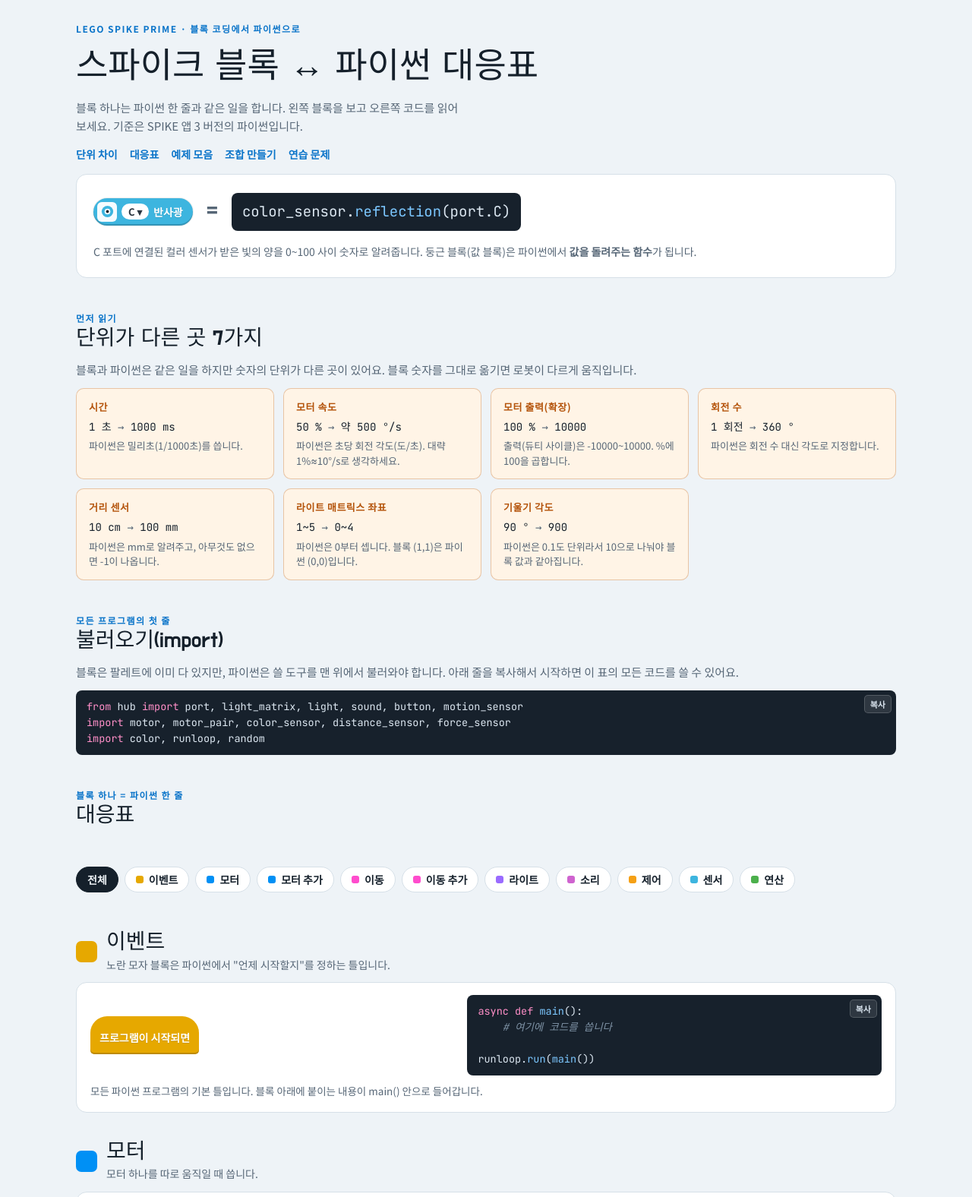
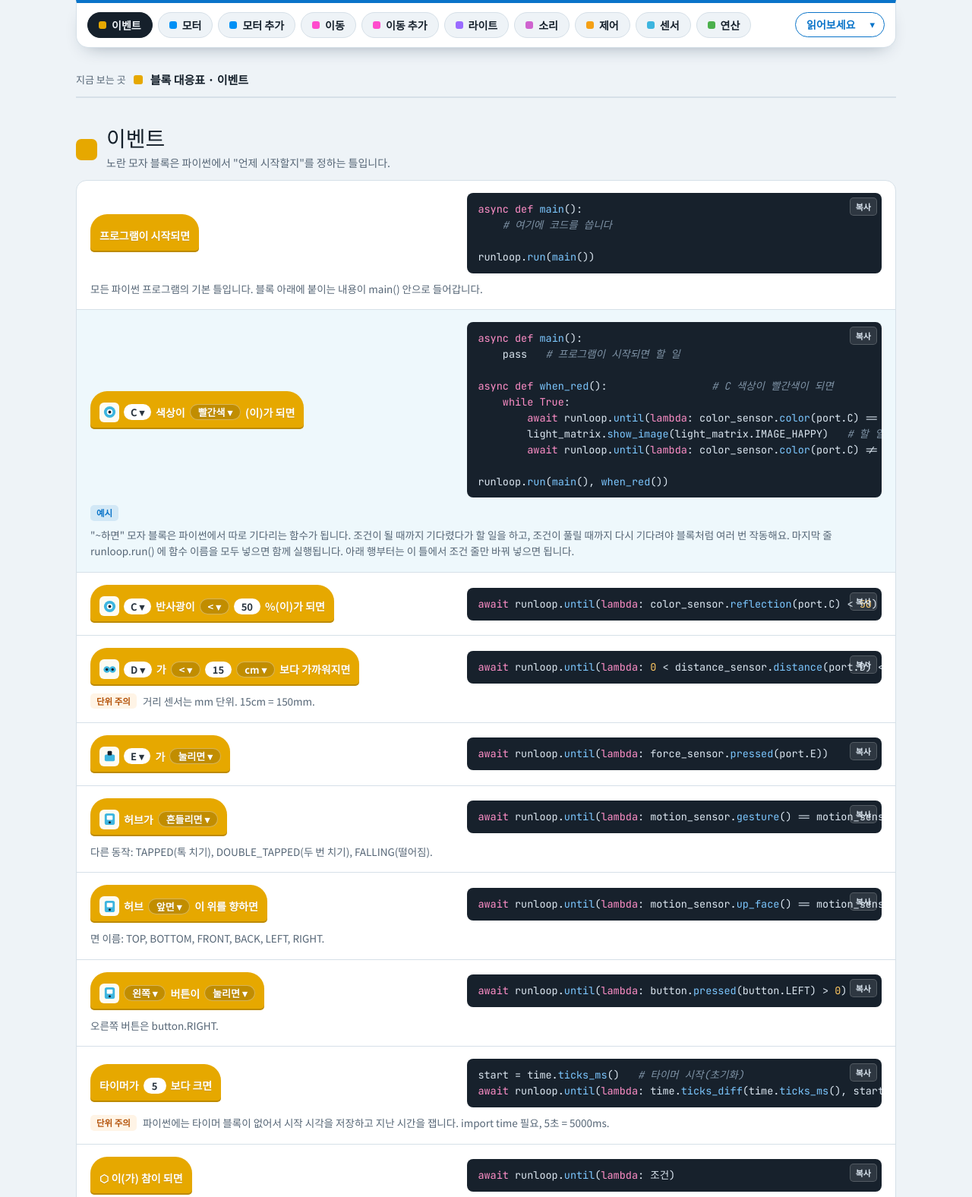
Before and after one commit to wellove/lego_edu, a plain HTML site: page index.html in a window 1280 px wide. Shown: the top 1576 px of the page at 76% size. Drawn offline with Linux system fonts and the light colour scheme.

Commit message:
Add files via upload

```diff
--- a/index.html
+++ b/index.html
@@ -24,10 +24,10 @@
 
 *{box-sizing:border-box}
 body{background:var(--bg);color:var(--ink);font-family:var(--f-body);font-size:15px;line-height:1.6;
-  padding-left:max(16px,env(safe-area-inset-left,0px));padding-right:max(16px,env(safe-area-inset-right,0px));padding-block:28px 64px}
+  padding-left:max(16px,env(safe-area-inset-left,0px));padding-right:max(16px,env(safe-area-inset-right,0px));padding-block:0 64px}
 .wrap{max-width:1080px;margin:0 auto;display:flex;flex-direction:column;gap:40px}
 h1,h2,h3{font-family:var(--f-display);font-weight:400;text-wrap:balance;margin:0;line-height:1.2}
-h1{font-size:clamp(30px,6vw,46px)}
+h1{font-size:clamp(24px,4.5vw,32px)}
 h2{font-size:28px}
 h3{font-size:22px}
 p{margin:0}
@@ -52,6 +52,30 @@
 .unit .conv span{color:var(--muted)}
 .unit small{color:var(--muted);font-size:13px;line-height:1.5}
 
+.menu{position:sticky;top:env(safe-area-inset-top,0px);z-index:5;max-width:1080px;margin:0 auto 30px;background:var(--surface);border:1px solid var(--line);border-top:4px solid var(--accent);border-radius:0 0 16px 16px;box-shadow:0 10px 24px -14px rgba(16,40,64,.45);padding:12px 14px;display:flex;flex-wrap:wrap;align-items:center;gap:10px 14px}
+.menu .grp{display:flex;flex-wrap:wrap;align-items:center;gap:7px;min-width:0}
+.menu .lbl{font-size:11.5px;font-weight:700;letter-spacing:.1em;color:var(--muted);margin-right:2px}
+.menu{flex-wrap:nowrap;justify-content:space-between}
+.menu > .grp:first-child{flex:1 1 auto}
+.menu > .grp:last-child{flex:none;margin-left:auto;align-self:flex-start}
+.menu .sep{display:none}
+@media (max-width:560px){.menu{flex-wrap:wrap}}
+.menu .chip{background:var(--bg)}
+.menu .chip[aria-pressed="true"]{background:var(--ink)}
+.pgsel{position:relative;display:inline-flex}
+.pgsel select{appearance:none;-webkit-appearance:none;font:700 14px var(--f-body);color:var(--accent);background:var(--surface);border:1.5px solid var(--accent);border-radius:999px;padding:6px 34px 6px 14px;cursor:pointer}
+.pgsel select:focus-visible{outline:3px solid var(--accent);outline-offset:2px}
+.pgsel::after{content:"▾";position:absolute;right:13px;top:50%;transform:translateY(-52%);color:var(--accent);pointer-events:none;font-size:13px}
+.pgsel.on select{background:var(--accent);color:var(--surface)}
+.pgsel.on::after{color:var(--surface)}
+.pgsel option{color:var(--ink);background:var(--surface)}
+.nowbar{display:flex;align-items:center;gap:10px;font-size:13px;color:var(--muted);border-bottom:2px solid var(--line);padding-bottom:10px}
+.nowbar b{color:var(--ink);font-size:15px}
+.nowbar i{width:12px;height:12px;border-radius:3px;display:inline-block}
+.chip.pg{border-style:dashed}
+.chip.pg[aria-pressed="true"]{border-style:solid}
+.titlebar{display:flex;flex-wrap:wrap;align-items:baseline;gap:4px 14px}
+.page,.pagecol{display:flex;flex-direction:column;gap:40px}
 .filters{display:flex;flex-wrap:wrap;gap:8px;position:sticky;top:env(safe-area-inset-top,0px);z-index:5;background:var(--bg);padding-block:10px}
 body::before{content:"";position:fixed;inset:0 0 auto;height:env(safe-area-inset-top,0px);z-index:10;background:var(--bg)}
 .chip{font:600 14px var(--f-body);border:1px solid var(--line);background:var(--surface);color:var(--ink);border-radius:999px;padding:6px 14px;cursor:pointer;display:inline-flex;align-items:center;gap:7px}
@@ -157,20 +181,21 @@
 @media (prefers-reduced-motion:reduce){*{transition:none!important}}
 </style>
 
+<nav class="menu" id="filters" aria-label="메뉴"></nav>
 <div class="wrap">
-<header>
-  <span class="eyebrow">LEGO SPIKE PRIME · 블록 코딩에서 파이썬으로</span>
-  <h1>스파이크 블록 ↔ 파이썬 대응표</h1>
-  <p class="lede">블록 하나는 파이썬 한 줄과 같은 일을 합니다. 왼쪽 블록을 보고 오른쪽 코드를 읽어 보세요. 기준은 SPIKE 앱 3 버전의 파이썬입니다.</p>
-  <nav class="toc" aria-label="바로가기"><a href="#units">단위 차이</a><a href="#table">대응표</a><a href="#ex">예제 모음</a><a href="#build">조합 만들기</a><a href="#quiz-sec">연습 문제</a></nav>
+<div class="nowbar" id="nowbar" aria-live="polite"></div>
+
+<div class="page" id="pg-read" hidden>
+<section class="cat">
+  <div><span class="eyebrow">처음 시작할 때</span><h2>읽어보세요</h2></div>
+  <p class="lede">블록 하나는 파이썬 한 줄과 같은 일을 합니다. 대응표에서 왼쪽 블록을 보고 오른쪽 코드를 읽어 보세요.</p>
   <div class="equation">
     <span class="blk rep se"><span class="ico" data-i="color"></span><span class="port">C ▾</span>반사광</span>
     <span class="eq">=</span>
     <code class="big" data-hl>color_sensor.reflection(port.C)</code>
     <p class="cap">C 포트에 연결된 컬러 센서가 받은 빛의 양을 0~100 사이 숫자로 알려줍니다. 둥근 블록(값 블록)은 파이썬에서 <b>값을 돌려주는 함수</b>가 됩니다.</p>
   </div>
-</header>
-
+</section>
 <section class="cat" id="units">
   <div><span class="eyebrow">먼저 읽기</span><h2>단위가 다른 곳 7가지</h2></div>
   <p class="muted">블록과 파이썬은 같은 일을 하지만 숫자의 단위가 다른 곳이 있어요. 블록 숫자를 그대로 옮기면 로봇이 다르게 움직입니다.</p>
@@ -184,22 +209,17 @@
     <div class="unit"><b>기울기 각도</b><div class="conv">90 ° <span>→</span> 900</div><small>파이썬은 0.1도 단위라서 10으로 나눠야 블록 값과 같아집니다.</small></div>
   </div>
 </section>
-
 <section class="cat">
   <div><span class="eyebrow">모든 프로그램의 첫 줄</span><h2>불러오기(import)</h2></div>
   <p class="muted">블록은 팔레트에 이미 다 있지만, 파이썬은 쓸 도구를 맨 위에서 불러와야 합니다. 아래 줄을 복사해서 시작하면 이 표의 모든 코드를 쓸 수 있어요.</p>
   <div class="code"><pre data-hl>from hub import port, light_matrix, light, sound, button, motion_sensor
 import motor, motor_pair, color_sensor, distance_sensor, force_sensor
-import color, runloop, random</pre></div>
+import color, runloop, random, time</pre></div>
 </section>
+</div>
 
-<section class="cat" id="table">
-  <div><span class="eyebrow">블록 하나 = 파이썬 한 줄</span><h2>대응표</h2></div>
-</section>
-<nav class="filters" id="filters" aria-label="카테고리 고르기"></nav>
-<div id="cats" class="wrap" style="gap:36px"></div>
-
-<section class="cat" id="ex">
+<div class="page" id="pg-table"><div id="cats" class="pagecol"></div></div>
+<div class="page" id="pg-ex" hidden><section class="cat" id="ex">
   <div><span class="eyebrow">합쳐 보기</span><h2>예제 모음</h2></div>
   <p class="muted">센서·라이트·소리를 하나씩 써 보는 <b>기본 예제</b>와, 여러 개를 합친 <b>응용 예제</b>가 있어요. C자 블록 안에 들어간 블록은 파이썬의 <b>들여쓰기 4칸</b>과 같은 뜻입니다.</p>
   <div class="filters" id="exGroups" style="position:static" role="group" aria-label="예제 종류"></div>
@@ -207,9 +227,8 @@
     <nav class="ex-list" id="exList" aria-label="예제 목록"></nav>
     <article class="card" id="exView" aria-live="polite"></article>
   </div>
-</section>
-
-<section class="cat" id="build">
+</section></div>
+<div class="page" id="pg-build" hidden><section class="cat" id="build">
   <div><span class="eyebrow">직접 만들기</span><h2>센서 + 출력 조합 만들기</h2></div>
   <p class="muted">센서 조건 하나와 출력을 고르면 블록 프로그램과 파이썬 코드가 함께 만들어집니다. 라이트와 소리를 같이 고르면 둘이 함께 작동해요.</p>
   <div class="builder">
@@ -220,12 +239,11 @@
     </div>
     <article class="card" id="buildOut" aria-live="polite"></article>
   </div>
-</section>
-
-<section class="cat" id="quiz-sec">
+</section></div>
+<div class="page" id="pg-quiz" hidden><section class="cat" id="quiz-sec">
   <div><span class="eyebrow">직접 해보기</span><h2>블록을 파이썬으로 바꿔 보세요</h2></div>
   <div class="quiz" id="quiz"></div>
-</section>
+</section></div>
 
 <footer>SPIKE 앱 버전에 따라 블록에 적힌 한글 표현이 조금 다를 수 있습니다. 파이썬 코드는 SPIKE 앱 3의 파이썬(모듈 <code>motor</code>, <code>motor_pair</code>, <code>runloop</code> 등) 기준이며, 예전 SPIKE 2 파이썬(<code>from spike import ...</code>)과는 문법이 다릅니다. 가속률처럼 블록의 단계(느림·중간·빠름)를 숫자로 옮긴 값은 수업용 예시값이니 로봇에 맞게 조정하세요.</footer>
 </div>
@@ -292,6 +310,27 @@
 const DATA=[
  {id:'event',name:'이벤트',color:'--c-event',desc:'노란 모자 블록은 파이썬에서 "언제 시작할지"를 정하는 틀입니다.',rows:[
   [HAT,'async def main():\n    # 여기에 코드를 씁니다\n\nrunloop.run(main())','모든 파이썬 프로그램의 기본 틀입니다. 블록 아래에 붙이는 내용이 main() 안으로 들어갑니다.'],
+  [B('hat','ev','@color{C} 색상이 <빨간색>(이)가 되면'),`async def main():
+    pass   # 프로그램이 시작되면 할 일
+
+async def when_red():                 # C 색상이 빨간색이 되면
+    while True:
+        await runloop.until(lambda: color_sensor.color(port.C) == color.RED)
+        light_matrix.show_image(light_matrix.IMAGE_HAPPY)   # 할 일
+        await runloop.until(lambda: color_sensor.color(port.C) != color.RED)
+
+runloop.run(main(), when_red())`,'"~하면" 모자 블록은 파이썬에서 따로 기다리는 함수가 됩니다. 조건이 될 때까지 기다렸다가 할 일을 하고, 조건이 풀릴 때까지 다시 기다려야 블록처럼 여러 번 작동해요. 마지막 줄 runloop.run() 에 함수 이름을 모두 넣으면 함께 실행됩니다. 아래 행부터는 이 틀에서 조건 줄만 바꿔 넣으면 됩니다.','star'],
+  [B('hat','ev','@color{C} 반사광이 <&lt;>[50]%(이)가 되면'),'await runloop.until(lambda: color_sensor.reflection(port.C) < 50)',''],
+  [B('hat','ev','@dist{D} 가 <&lt;>[15]<cm>보다 가까워지면'),'await runloop.until(lambda: 0 < distance_sensor.distance(port.D) < 150)','거리 센서는 mm 단위. 15cm = 150mm.','unit'],
+  [B('hat','ev','@force{E} 가 <눌리면>'),'await runloop.until(lambda: force_sensor.pressed(port.E))',''],
+  [B('hat','ev','@hub 허브가 <흔들리면>'),'await runloop.until(lambda: motion_sensor.gesture() == motion_sensor.SHAKEN)','다른 동작: TAPPED(톡 치기), DOUBLE_TAPPED(두 번 치기), FALLING(떨어짐).'],
+  [B('hat','ev','@hub 허브 <앞면>이 위를 향하면'),'await runloop.until(lambda: motion_sensor.up_face() == motion_sensor.FRONT)','면 이름: TOP, BOTTOM, FRONT, BACK, LEFT, RIGHT.'],
+  [B('hat','ev','@hub<왼쪽> 버튼이 <눌리면>'),'await runloop.until(lambda: button.pressed(button.LEFT) > 0)','오른쪽 버튼은 button.RIGHT.'],
+  [B('hat','ev','타이머가 [5]보다 크면'),'start = time.ticks_ms()   # 타이머 시작(초기화)\nawait runloop.until(lambda: time.ticks_diff(time.ticks_ms(), start) > 5000)','파이썬에는 타이머 블록이 없어서 시작 시각을 저장하고 지난 시간을 잽니다. import time 필요, 5초 = 5000ms.','unit'],
+  [B('hat','ev','⬡ 이(가) 참이 되면'),'await runloop.until(lambda: 조건)','육각형 블록 자리에 넣은 조건을 lambda: 뒤에 그대로 씁니다.'],
+  [B('hat','ev','<메시지1> 을(를) 받았을 때'),'async def message1():\n    # 메시지를 받았을 때 할 일','파이썬에는 방송 기능이 따로 없어서 "받았을 때" 블록을 함수로 만듭니다.'],
+  [B('stack','ev','<메시지1> 방송하고 기다리기'),'await message1()','방송 = 그 함수를 부르기. await 는 함수가 끝날 때까지 기다립니다.'],
+  [B('stack','ev','<메시지1> 방송하기'),'await message1()','블록의 "기다리지 않는 방송"은 파이썬으로 똑같이 옮기기 어려워서, 수업에서는 보통 기다리는 방식으로 씁니다.'],
  ]},
  {id:'motor',name:'모터',color:'--c-motor',desc:'모터 하나를 따로 움직일 때 씁니다.',rows:[
   [B('stack','mo','@motor{A}<시계 방향 ↻>으로 [1] <회전> 실행'),'await motor.run_for_degrees(port.A, 360, 720)','(포트, 각도, 속도). 1회전 = 360°. 반시계 방향은 각도를 -360으로 씁니다.','unit'],
@@ -668,17 +707,27 @@
 });
 
 const store={get(k,d){try{return localStorage.getItem(k)??d}catch{return d}},set(k,v){try{localStorage.setItem(k,v)}catch{}}};
-const fl=document.getElementById('filters');
-const all=[{id:'all',name:'전체'}].concat(DATA);
-fl.innerHTML=all.map(c=>`<button class="chip" type="button" id="chip-${c.id}" data-id="${c.id}" aria-pressed="false">${c.color?`<i style="background:var(${c.color})"></i>`:''}${c.name}</button>`).join('');
-function applyCat(id){
+const fl=document.getElementById('filters'),nowbar=document.getElementById('nowbar');
+const PAGES=[{id:'read',name:'읽어보세요'},{id:'ex',name:'예제 모음'},{id:'build',name:'조합 만들기'},{id:'quiz',name:'연습 문제'}];
+fl.innerHTML=`<div class="grp">`
+  +DATA.map(c=>`<button class="chip" type="button" id="chip-${c.id}" data-id="${c.id}" aria-pressed="false"><i style="background:var(${c.color})"></i>${c.name}</button>`).join('')
+  +`</div><span class="sep" aria-hidden="true"></span><div class="grp"><label class="pgsel" id="pgWrap"><select id="pgSel" aria-label="학습 자료 고르기"><option value="" disabled hidden>읽어보세요</option>`
+  +PAGES.map(p=>`<option value="${p.id}">${p.name}</option>`).join('')+`</select></label></div>`;
+const pgSel=document.getElementById('pgSel'),pgWrap=document.getElementById('pgWrap');
+function go(id,scroll){
+  const pg=PAGES.find(p=>p.id===id), cat=DATA.find(c=>c.id===id);
   fl.querySelectorAll('.chip').forEach(b=>b.setAttribute('aria-pressed',b.dataset.id===id));
-  cats.querySelectorAll('.cat').forEach(s=>s.hidden=!(id==='all'||s.dataset.cat===id));
-  store.set('spike-cat',id);
+  pgSel.value=pg?id:''; pgWrap.classList.toggle('on',!!pg);
+  document.querySelectorAll('.page').forEach(el=>el.hidden=el.id!==(pg?'pg-'+id:'pg-table'));
+  if(cat)cats.querySelectorAll('.cat').forEach(s=>s.hidden=s.dataset.cat!==id);
+  nowbar.innerHTML=pg?`지금 보는 곳 <b>학습 자료 · ${pg.name}</b>`:`지금 보는 곳 <i style="background:var(${cat.color})"></i><b>블록 대응표 · ${cat.name}</b>`;
+  store.set('spike-menu',id);
+  if(scroll)window.scrollTo({top:0});
 }
-fl.addEventListener('click',e=>{const b=e.target.closest('.chip');if(b)applyCat(b.dataset.id)});
-const savedCat=store.get('spike-cat','all');
-applyCat(DATA.some(d=>d.id===savedCat)?savedCat:'all');
+fl.addEventListener('click',e=>{const b=e.target.closest('.chip');if(b)go(b.dataset.id,true)});
+pgSel.addEventListener('change',()=>{if(pgSel.value)go(pgSel.value,true)});
+const savedMenu=store.get('spike-menu','event');
+go([...DATA,...PAGES].some(x=>x.id===savedMenu)?savedMenu:'event',false);
 
 /* ===== 예제 모음 ===== */
 const GROUPS=[{id:'basic',name:'기본 예제'},{id:'mix',name:'응용: 센서 합치기'}];
```
